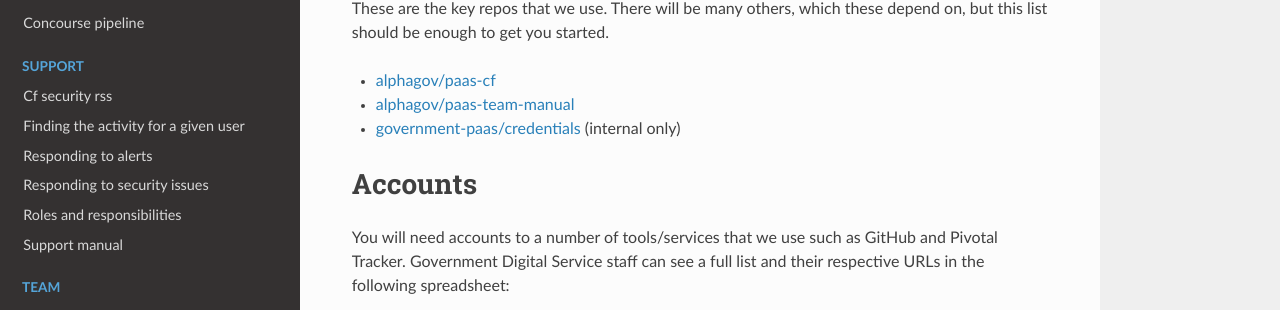
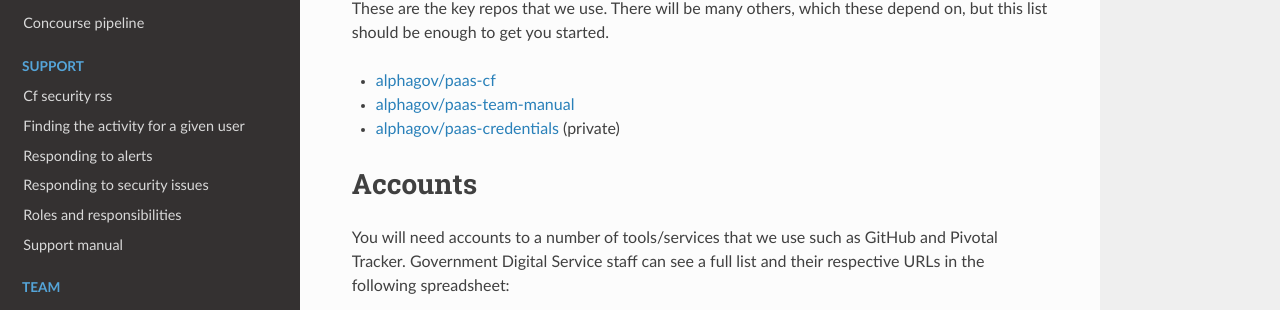
Before and after one commit to alphagov/paas-team-manual, an MkDocs documentation site: the page built from docs/team/orientation.md, in a window 1280 px wide and 900 px high, scrolled down 325 px. Shown: the part 139-449 px from the top of the window. Built offline with MkDocs 1.6.1, drawn with Linux system fonts in a browser that asks for light colours; nearby versions of some CDN libraries.

Commit message:
Update link to credentials repo
It has been moved to GitHub.com

```diff
--- a/docs/team/orientation.md
+++ b/docs/team/orientation.md
@@ -17,8 +17,7 @@ depend on, but this list should be enough to get you started.
 
 - [alphagov/paas-cf](https://github.com/alphagov/paas-cf)
 - [alphagov/paas-team-manual](https://github.com/alphagov/paas-team-manual)
-- [government-paas/credentials](https://github.digital.cabinet-office.gov.uk/government-paas/credentials)
-  (internal only)
+- [alphagov/paas-credentials](https://github.com/alphagov/paas-credentials) (private)
 
 # Accounts
 
```
